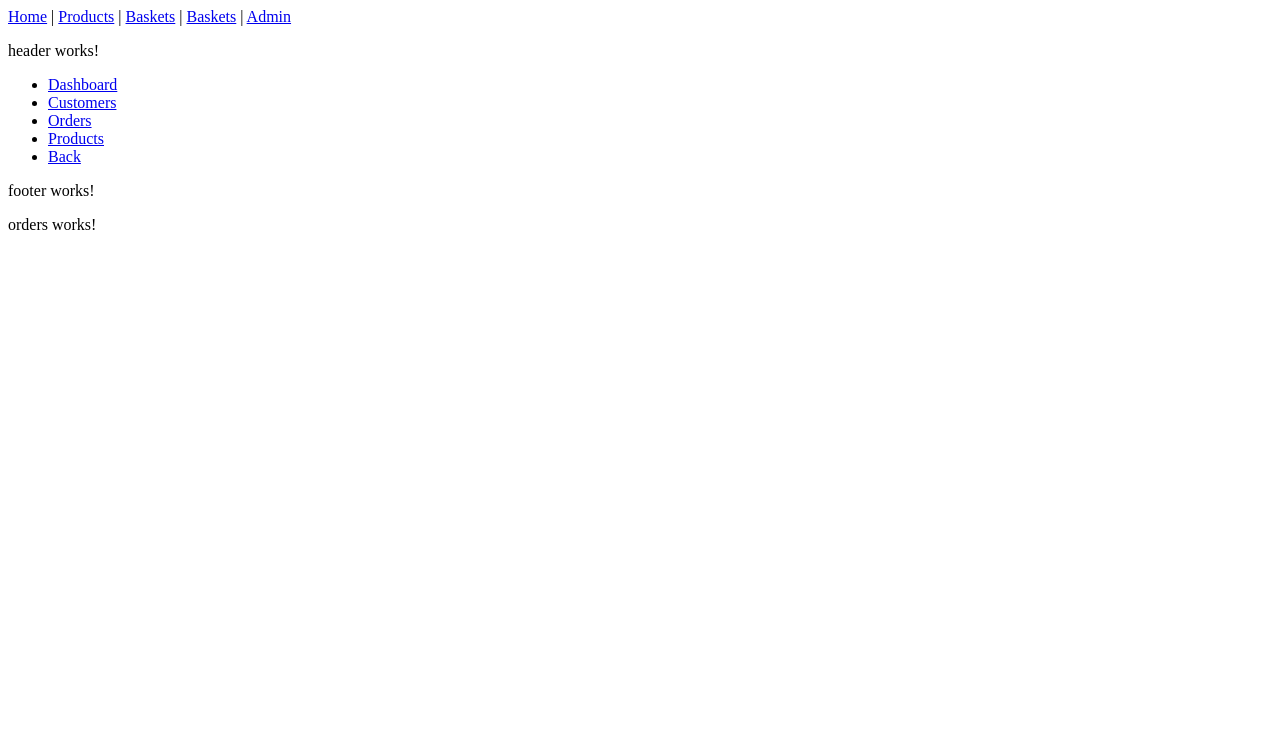
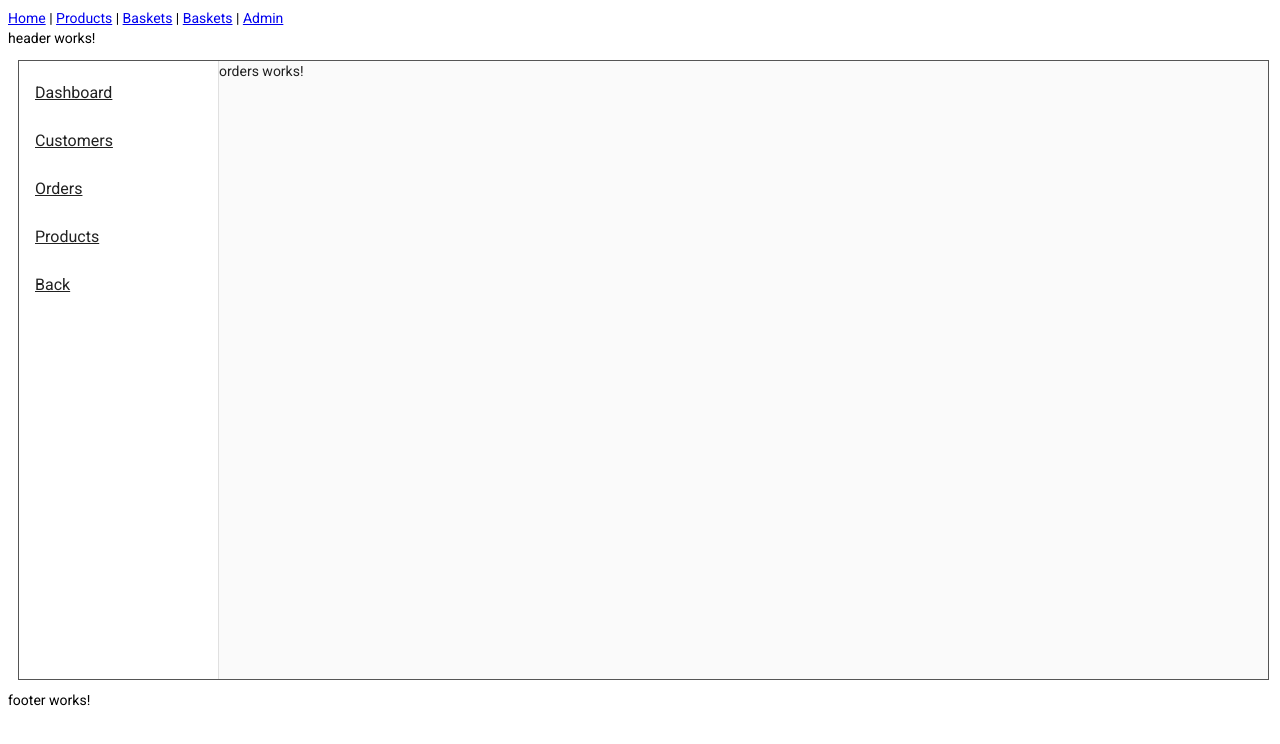
Before and after one commit to bsozer06/Small-ECommerce, an Angular app in the folder ECommerceClient/: page /admin/orders in a window 1280 px wide. Shown: the top 744 px of the page. Built offline with nearby package versions, Linux system fonts and the light colour scheme.

Commit message:
Added Material UI module

```diff
--- a/ECommerceClient/angular.json
+++ b/ECommerceClient/angular.json
@@ -31,6 +31,7 @@
               "src/assets"
             ],
             "styles": [
+              "./node_modules/@angular/material/prebuilt-themes/pink-bluegrey.css",
               "src/styles.scss"
             ],
             "scripts": []
@@ -99,6 +100,7 @@
               "src/assets"
             ],
             "styles": [
+              "./node_modules/@angular/material/prebuilt-themes/pink-bluegrey.css",
               "src/styles.scss"
             ],
             "scripts": []
--- a/ECommerceClient/package.json
+++ b/ECommerceClient/package.json
@@ -11,10 +11,12 @@
   "private": true,
   "dependencies": {
     "@angular/animations": "~13.3.0",
+    "@angular/cdk": "^13.3.9",
     "@angular/common": "~13.3.0",
     "@angular/compiler": "~13.3.0",
     "@angular/core": "~13.3.0",
     "@angular/forms": "~13.3.0",
+    "@angular/material": "^13.3.9",
     "@angular/platform-browser": "~13.3.0",
     "@angular/platform-browser-dynamic": "~13.3.0",
     "@angular/router": "~13.3.0",
--- a/ECommerceClient/src/app/admin/layout/components/components.module.ts
+++ b/ECommerceClient/src/app/admin/layout/components/components.module.ts
@@ -5,6 +5,7 @@ import { SidebarComponent } from './sidebar/sidebar.component';
 import { FooterComponent } from './footer/footer.component';
 import { RouterModule } from '@angular/router';
 
+import {MatListModule} from '@angular/material/list';
 
 
 @NgModule({
@@ -15,7 +16,8 @@ import { RouterModule } from '@angular/router';
   ],
   imports: [
     CommonModule,
-    RouterModule
+    RouterModule,
+    MatListModule
   ],
   exports: [
     HeaderComponent,
--- a/ECommerceClient/src/app/admin/layout/components/sidebar/sidebar.component.html
+++ b/ECommerceClient/src/app/admin/layout/components/sidebar/sidebar.component.html
@@ -1,7 +1,7 @@
-<ul>
-  <li><a routerLink="/admin">Dashboard</a></li>
-  <li><a routerLink="customers">Customers</a></li>
-  <li><a routerLink="orders">Orders</a></li>
-  <li><a routerLink="products">Products</a></li>
-  <li><a routerLink="">Back</a></li>
-</ul>
+<mat-list role="list">
+  <a mat-list-item role="listitem" routerLink="/admin">Dashboard</a>
+  <a mat-list-item role="listitem" routerLink="customers">Customers</a>
+  <a mat-list-item role="listitem" routerLink="orders">Orders</a>
+  <a mat-list-item role="listitem" routerLink="products">Products</a>
+  <a mat-list-item role="listitem" routerLink="">Back</a>
+</mat-list>
--- a/ECommerceClient/src/app/admin/layout/layout.component.html
+++ b/ECommerceClient/src/app/admin/layout/layout.component.html
@@ -1,5 +1,10 @@
 <app-header></app-header>
-<app-sidebar></app-sidebar>
+<mat-drawer-container class="admin-container">
+  <mat-drawer mode="side" opened class="admin-left">
+    <app-sidebar></app-sidebar>
+  </mat-drawer>
+  <mat-drawer-content>
+    <router-outlet></router-outlet>
+  </mat-drawer-content>
+</mat-drawer-container>
 <app-footer></app-footer>
-
-<router-outlet></router-outlet>
--- a/ECommerceClient/src/app/admin/layout/layout.component.scss
+++ b/ECommerceClient/src/app/admin/layout/layout.component.scss
@@ -0,0 +1,10 @@
+.admin-container {
+  width: 99%;
+  height: 620px;
+  margin: 10px;
+  border: 1px solid #555;
+}
+
+.admin-left {
+  width: 200px;
+}
--- a/ECommerceClient/src/app/admin/layout/layout.module.ts
+++ b/ECommerceClient/src/app/admin/layout/layout.module.ts
@@ -3,6 +3,7 @@ import { CommonModule } from '@angular/common';
 import { LayoutComponent } from './layout.component';
 import { ComponentsModule } from './components/components.module';
 import { RouterModule } from '@angular/router';
+import { MatSidenavModule } from '@angular/material/sidenav';
 
 
 
@@ -13,7 +14,8 @@ import { RouterModule } from '@angular/router';
   imports: [
     CommonModule,
     ComponentsModule,
-    RouterModule
+    RouterModule,
+    MatSidenavModule
   ],
   exports: [
     LayoutComponent
--- a/ECommerceClient/src/index.html
+++ b/ECommerceClient/src/index.html
@@ -6,8 +6,11 @@
   <base href="/">
   <meta name="viewport" content="width=device-width, initial-scale=1">
   <link rel="icon" type="image/x-icon" href="favicon.ico">
+  <link rel="preconnect" href="https://fonts.gstatic.com">
+  <link href="https://fonts.googleapis.com/css2?family=Roboto:wght@300;400;500&display=swap" rel="stylesheet">
+  <link href="https://fonts.googleapis.com/icon?family=Material+Icons" rel="stylesheet">
 </head>
-<body>
+<body class="mat-typography">
   <app-root></app-root>
 </body>
 </html>
--- a/ECommerceClient/src/styles.scss
+++ b/ECommerceClient/src/styles.scss
@@ -1 +1 @@
-/* You can add global styles to this file, and also import other style files */
+@import "~@angular/material/prebuilt-themes/indigo-pink.css";
```
Also changed, not shown: 1 other file (tests, documents, lock files or other folders).
